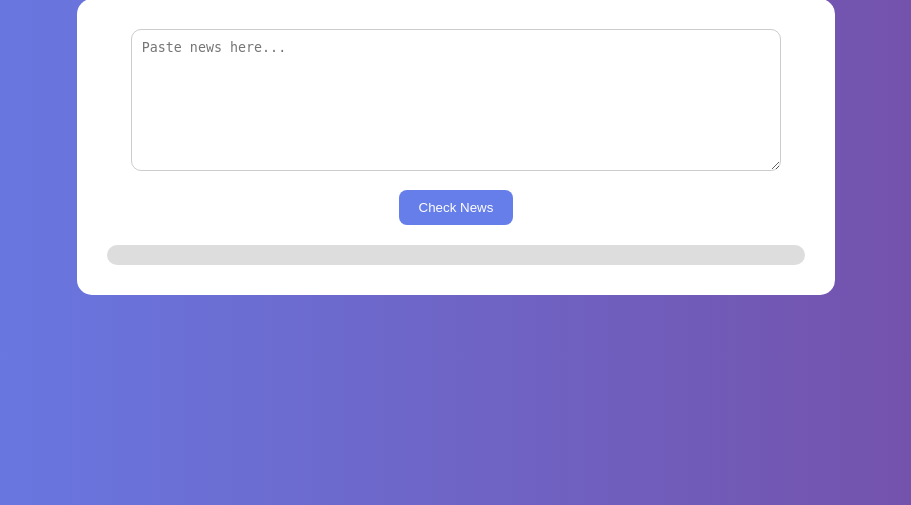
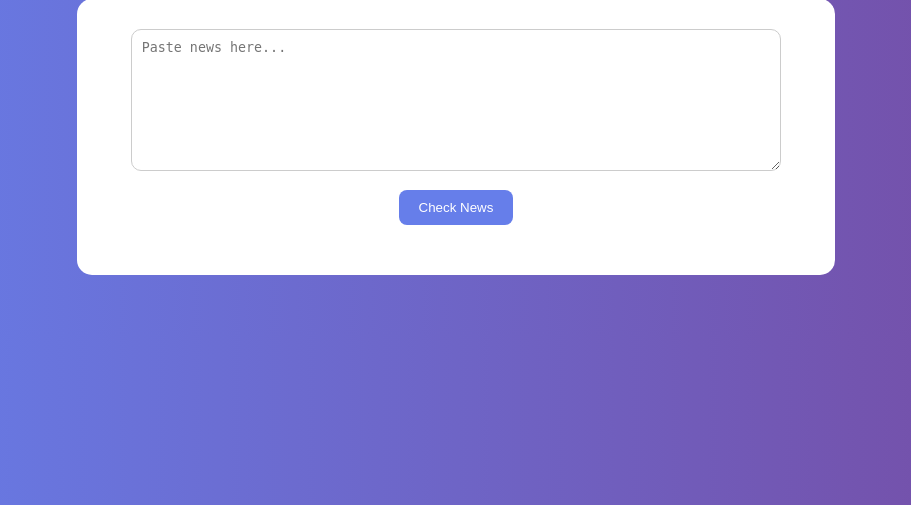
Before and after one commit to aliha-code/fake-news-detector, a Flask app: page / in a window 1280 px wide. Shown: the part 140-645 px from the top of the page, without its empty margins (184-1095 px from the left). Run offline with Flask 3, Linux system fonts and the light colour scheme; parts of the project's set-up code (start-up, migrations or seed data) failed here and were passed over.

Commit message:
final clean UI

```diff
--- a/app.py
+++ b/app.py
@@ -3,9 +3,14 @@ print("App is starting...")
 import os
 import requests
 from flask import Flask, render_template, request, jsonify
+from flask_cors import CORS
 from model import predict_news
 
 app = Flask(__name__)
+
+# 🔥 Enable CORS (VERY IMPORTANT)
+CORS(app)
+
 
 # Home route
 @app.route('/')
@@ -18,12 +23,12 @@ def home():
 def predict():
     text = request.json['text']
 
-    # 🔥 Get prediction from model
+    # Get prediction from model
     result, prob = predict_news(text)
 
     sources = []
 
-    # 📰 Fetch real news sources if prediction is REAL
+    # Fetch real news sources if prediction is REAL
     if result == 1:
         try:
             api_key = os.getenv("NEWS_API_KEY")
@@ -38,10 +43,9 @@ def predict():
 
     # Return response
     return jsonify({
-        "prediction": "Real" if result == 1 else "Fake",
-        "score": round(prob * 100, 2),
-        "sources": sources
-    })
+    "prediction": "Real" if result == 1 else "Fake",
+    "sources": sources
+})
 
 
 # Run app (Render compatible)
--- a/requirements.txt
+++ b/requirements.txt
@@ -3,3 +3,4 @@ pandas
 scikit-learn
 gunicorn
 requests
+flask-cors
--- a/templates/index.html
+++ b/templates/index.html
@@ -45,17 +45,9 @@
             font-weight: bold;
         }
 
-        .bar-container {
-            width: 100%;
-            background: #ddd;
-            border-radius: 10px;
-            margin-top: 10px;
-        }
-
-        .bar {
-            height: 20px;
-            border-radius: 10px;
-            width: 0%;
+        a {
+            color: blue;
+            text-decoration: underline;
         }
     </style>
 </head>
@@ -72,18 +64,14 @@
 
         <div id="result"></div>
 
-        <div class="bar-container">
-            <div id="scoreBar" class="bar"></div>
-        </div>
-
     </div>
 
-    <!-- ✅ SCRIPT MUST BE HERE -->
     <script>
     function checkNews() {
         let text = document.getElementById("newsText").value;
 
-        document.getElementById("result").innerHTML = "";
+        let resultDiv = document.getElementById("result");
+        resultDiv.innerHTML = "Checking... ⏳";
 
         fetch('https://fake-news-detector-waqm.onrender.com/predict', {
             method: 'POST',
@@ -94,8 +82,6 @@
         })
         .then(response => response.json())
         .then(data => {
-            let resultDiv = document.getElementById("result");
-            let bar = document.getElementById("scoreBar");
 
             let sourceHTML = "";
 
@@ -108,22 +94,17 @@
             }
 
             resultDiv.innerHTML =
-                `Prediction: ${data.prediction}<br>
-                 Score: ${data.score}%${sourceHTML}`;
+                `Prediction: ${data.prediction}${sourceHTML}`;
 
             if (data.prediction === "Real") {
                 resultDiv.style.color = "green";
-                bar.style.background = "green";
             } else {
                 resultDiv.style.color = "red";
-                bar.style.background = "red";
             }
-
-            bar.style.width = data.score + "%";
         })
         .catch(error => {
             console.log(error);
-            document.getElementById("result").innerText = "Error connecting to server";
+            resultDiv.innerText = "Error connecting to server";
         });
     }
     </script>
```
